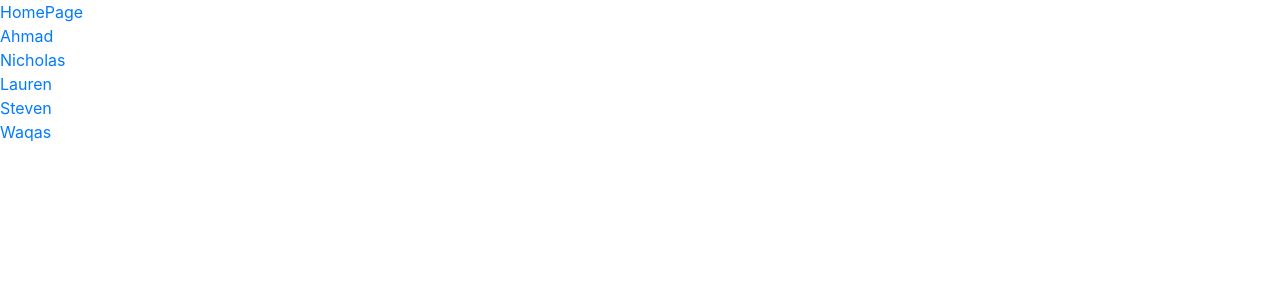
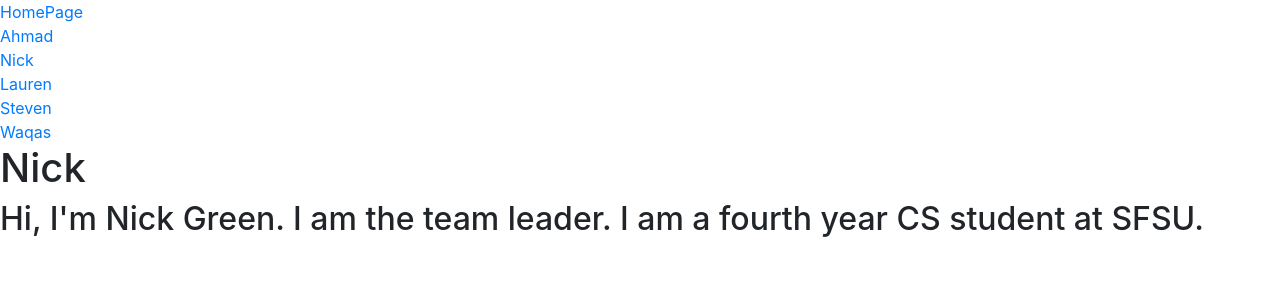
Before and after one commit to AhmadCR7/SFSU-Market, a React (Create React App) app in the folder application/client/: page /nickgreensf in a window 1280 px wide. Shown: the top 300 px of the page. Built offline with nearby package versions, Linux system fonts and the light colour scheme.

Commit message:
created my JS file

```diff
--- a/application/client/src/App.js
+++ b/application/client/src/App.js
@@ -2,6 +2,7 @@ import React from "react";
 import AhmadApp from "./component/Ahmad";
 import { BrowserRouter, Switch, Route, Link } from "react-router-dom";
 import Homepage from "./component/Homepage";
+import NickApp from "./component/Nick";
 const App = () => {
   console.log("Rendering App");
 
@@ -22,7 +23,7 @@ const App = () => {
           </div>
           <div>
             <Link to="/nickgreensf" class="button">
-              Nicholas
+              Nick
             </Link>
           </div>
           <div>
@@ -45,7 +46,7 @@ const App = () => {
         <Switch>
           <Route path="/home" component={Homepage}></Route>
           <Route path="/ahmadcr7" component={AhmadApp} />
-          <Route path="/nickgreensf" />
+          <Route path="/nickgreensf" component={NickApp}/>
           <Route path="/laurenlukee" />
           <Route path="/stevenmchenry01" />
           <Route path="//WaqasHassan7" />
--- /dev/null
+++ b/application/client/src/component/Nick.js
@@ -0,0 +1,12 @@
+import React from "react";
+
+const NickApp = () => {
+  return (
+    <p>
+        <h1>Nick</h1>
+        <h2>Hi, I'm Nick Green. I am the team leader. I am a fourth year CS student at SFSU.</h2>
+    </p>
+  );
+};
+
+export default NickApp;
```
